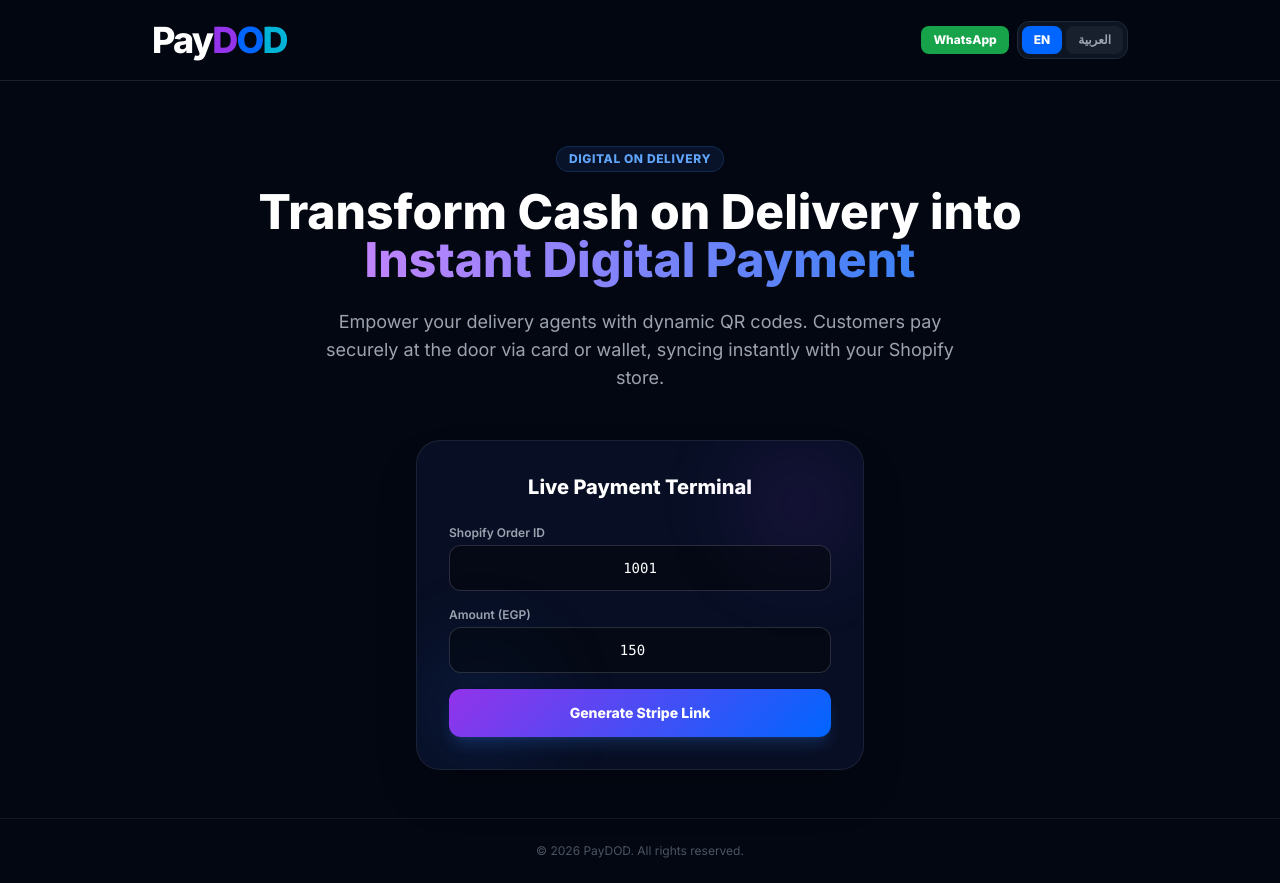
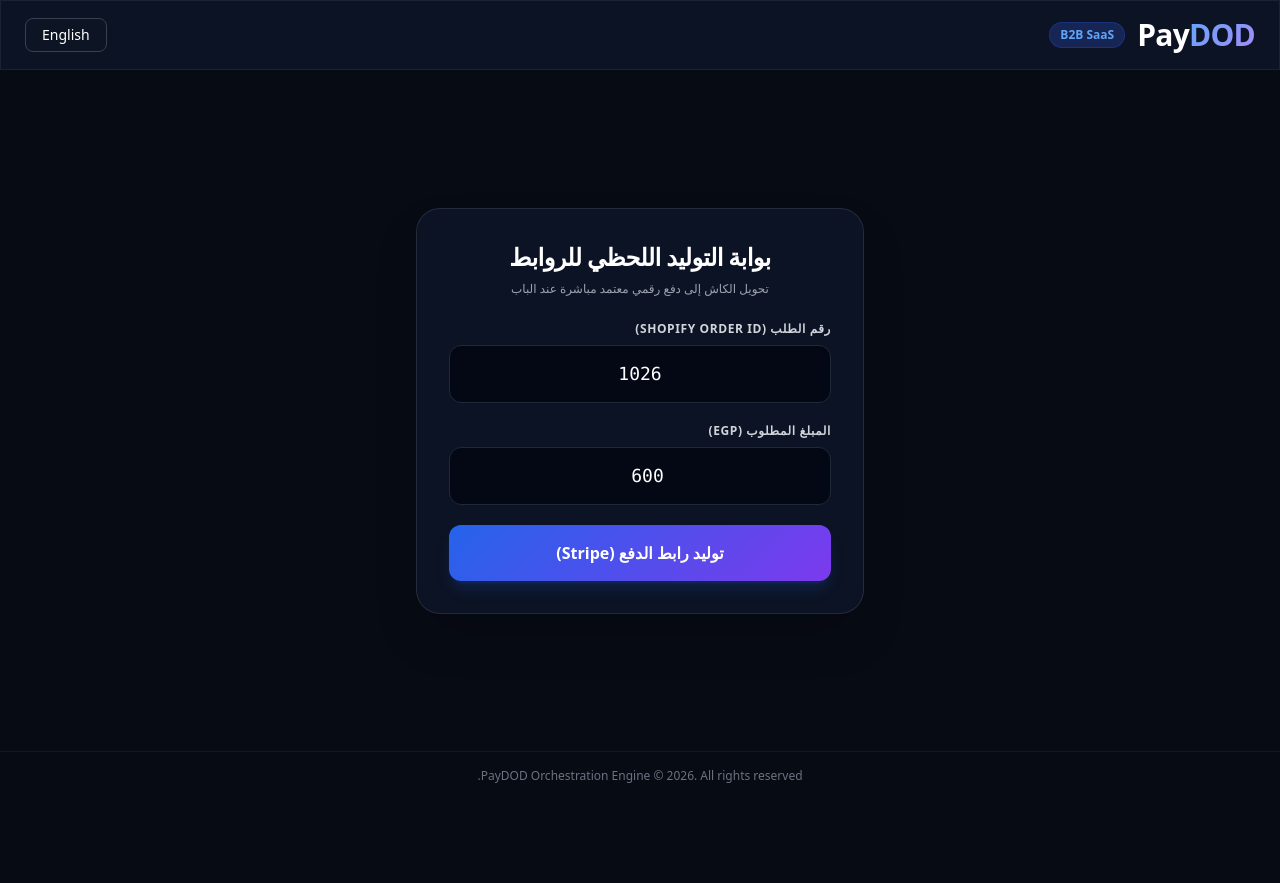
Before and after one commit to ahmdnaaman03-cmd/DOD, a Flask app: template templates/index.html in a window 1280 px wide. After the commit the page ends 783 px from the top, so only its background shows below. Run offline with Flask 3, Linux system fonts and the light colour scheme; the template is opened without the code that fills it, so the values that code supplies are empty; some libraries are stand-ins or nearby versions.

Commit message:
Update PayDOD UI template with multilingual support

```diff
--- a/templates/index.html
+++ b/templates/index.html
@@ -1,153 +1,134 @@
 <!DOCTYPE html>
-<html lang="en" id="html-root" dir="ltr" class="scroll-smooth">
+<html lang="ar" dir="rtl" id="htmlTag">
 <head>
     <meta charset="UTF-8">
     <meta name="viewport" content="width=device-width, initial-scale=1.0">
     <title>PayDOD | Digital on Delivery</title>
     <script src="https://cdn.tailwindcss.com"></script>
-    <link href="https://fonts.googleapis.com/css2?family=Cairo:wght@400;600;800&family=Inter:wght@400;600;800&display=swap" rel="stylesheet">
-    <script>
-        tailwind.config = {
-            theme: {
-                extend: {
-                    colors: { bgDark: '#030712', cardDark: '#0B132B', brandPurple: '#9333ea', brandBlue: '#0066ff' },
-                    fontFamily: { sans: ['Inter', 'sans-serif'], arabic: ['Cairo', 'sans-serif'] }
-                }
-            }
-        }
-    </script>
     <style>
-        body { background-color: #030712; color: #ffffff; }
-        .logo-text { font-weight: 800; letter-spacing: -0.05em; font-size: 2.25rem; }
-        .text-pay { color: #ffffff; }
-        .text-d { color: #9333ea; }
-        .text-o { color: #0066ff; }
-        .text-d2 { color: #00b4d8; }
-        .glass-card { background: rgba(11, 19, 43, 0.75); backdrop-filter: blur(16px); border: 1px solid rgba(255,255,255,0.08); }
-        .input-box { background: rgba(0, 0, 0, 0.4); border: 1px solid rgba(255, 255, 255, 0.15); color: #fff; }
-        .input-box:focus { border-color: #0066ff; outline: none; box-shadow: 0 0 0 3px rgba(0, 102, 255, 0.25); }
-        .btn-gradient { background: linear-gradient(135deg, #9333ea 0%, #0066ff 100%); transition: all 0.3s ease; }
-        .btn-gradient:hover { opacity: 0.9; transform: translateY(-1px); }
-        .lang-active { background: #0066ff; color: #fff; border-color: #0066ff; }
-        .lang-inactive { background: rgba(255,255,255,0.05); color: #9ca3af; border-color: rgba(255,255,255,0.1); }
+        body { background: #070b14; color: #ffffff; }
+        .brand-gradient { background: linear-gradient(135deg, #2563eb 0%, #7c3aed 100%); }
+        .text-gradient { background: linear-gradient(135deg, #60a5fa 0%, #a78bfa 100%); -webkit-background-clip: text; -webkit-text-fill-color: transparent; }
+        .glass-panel { background: rgba(15, 23, 42, 0.75); backdrop-filter: blur(16px); border: 1px solid rgba(255, 255, 255, 0.1); }
     </style>
 </head>
-<body class="antialiased font-sans" id="body-font">
-    <header class="border-b border-gray-800/80 bg-bgDark/90 backdrop-blur-md sticky top-0 z-50">
-        <div class="max-w-5xl mx-auto px-6 h-20 flex justify-between items-center">
-            <div class="flex items-center gap-1">
-                <span class="logo-text"><span class="text-pay">Pay</span><span class="text-d">D</span><span class="text-o">O</span><span class="text-d2">D</span></span>
+<body class="min-h-screen flex flex-col justify-between font-sans antialiased">
+    <header class="w-full border-b border-gray-800/80 px-6 py-4 flex justify-between items-center glass-panel sticky top-0 z-50">
+        <div class="flex items-center gap-3">
+            <div class="text-3xl font-black tracking-tight">Pay<span class="text-gradient">DOD</span></div>
+            <span class="text-xs bg-blue-950 text-blue-400 border border-blue-800/50 px-2.5 py-1 rounded-full font-semibold">B2B SaaS</span>
+        </div>
+        <button id="langToggle" onclick="toggleLanguage()" class="px-4 py-1.5 border border-gray-700 hover:border-gray-500 rounded-lg text-sm font-medium transition bg-gray-900/50">
+            English
+        </button>
+    </header>
+
+    <main class="flex-grow flex items-center justify-center p-4">
+        <div class="max-w-md w-full glass-panel rounded-3xl p-8 shadow-2xl space-y-6">
+            <div class="text-center space-y-2">
+                <h1 class="text-2xl font-bold tracking-tight" id="title">بوابة التوليد اللحظي للروابط</h1>
+                <p class="text-xs text-gray-400" id="subtitle">تحويل الكاش إلى دفع رقمي معتمد مباشرة عند الباب</p>
             </div>
-            <div class="flex items-center gap-2">
-                <a href="https://wa.me/201066004512" target="_blank" class="px-3 py-1.5 text-xs font-bold rounded-lg bg-green-600 hover:bg-green-700 text-white transition-all flex items-center gap-1">WhatsApp</a>
-                <div class="flex items-center gap-1 bg-gray-900/80 p-1 rounded-xl border border-gray-800">
-                    <button onclick="setLanguage('en')" id="btn-en" class="px-3 py-1.5 text-xs font-bold rounded-lg lang-active transition-all">EN</button>
-                    <button onclick="setLanguage('ar')" id="btn-ar" class="px-3 py-1.5 text-xs font-bold rounded-lg lang-inactive transition-all">العربية</button>
+
+            <form id="payForm" class="space-y-5">
+                <div>
+                    <label class="block text-xs font-semibold text-gray-300 uppercase tracking-wider mb-2" id="lblOrder">رقم الطلب (Shopify Order ID)</label>
+                    <input type="text" id="shopify_order_id" value="1026" required class="w-full bg-gray-950/80 border border-gray-800 rounded-xl px-4 py-3.5 text-center text-lg font-mono focus:outline-none focus:border-blue-500 text-white transition">
                 </div>
-            </div>
-        </div>
-    </header>
-    <main class="max-w-4xl mx-auto px-6 pt-16 pb-12 text-center">
-        <div class="inline-block mb-4 px-3 py-1 rounded-full bg-blue-500/10 border border-blue-500/20 text-blue-400 text-xs font-bold uppercase tracking-wider" id="badge-text">
-            Digital on Delivery
-        </div>
-        <h1 class="text-4xl md:text-5xl font-extrabold leading-tight mb-6" id="hero-title">
-            Transform Cash on Delivery into <span class="bg-gradient-to-r from-purple-400 to-blue-500 bg-clip-text text-transparent">Instant Digital Payment</span>
-        </h1>
-        <p class="text-gray-400 text-base md:text-lg max-w-2xl mx-auto mb-12" id="hero-desc">
-            Empower your delivery agents with dynamic QR codes. Customers pay securely at the door via card or wallet, syncing instantly with your Shopify store.
-        </p>
-        <div id="demo" class="max-w-md mx-auto glass-card p-8 rounded-3xl shadow-2xl text-start relative overflow-hidden">
-            <div class="absolute top-0 right-0 w-32 h-32 bg-purple-600/10 rounded-full blur-2xl"></div>
-            <div class="absolute bottom-0 left-0 w-32 h-32 bg-blue-600/10 rounded-full blur-2xl"></div>
-            <h3 class="text-xl font-bold mb-6 text-center" id="demo-card-title">Live Payment Terminal</h3>
-            <form id="checkout-form" class="space-y-4 relative z-10">
+
                 <div>
-                    <label class="block text-xs font-semibold text-gray-400 mb-1" id="label-order">Shopify Order ID</label>
-                    <input type="text" id="shopify_order_id" value="1001" required class="w-full input-box p-3 rounded-xl text-sm font-mono text-center">
+                    <label class="block text-xs font-semibold text-gray-300 uppercase tracking-wider mb-2" id="lblAmount">المبلغ المطلوب (EGP)</label>
+                    <input type="number" id="amount" value="600" required class="w-full bg-gray-950/80 border border-gray-800 rounded-xl px-4 py-3.5 text-center text-lg font-mono focus:outline-none focus:border-blue-500 text-white transition">
                 </div>
-                <div>
-                    <label class="block text-xs font-semibold text-gray-400 mb-1" id="label-amount">Amount (EGP)</label>
-                    <input type="number" id="amount" value="150" required class="w-full input-box p-3 rounded-xl text-sm font-mono text-center">
-                </div>
-                <button type="submit" id="pay-btn" class="w-full btn-gradient text-white font-bold py-3.5 rounded-xl text-sm shadow-lg shadow-blue-500/20 mt-2">
-                    Generate Stripe Link
+
+                <button type="submit" id="submitBtn" class="w-full brand-gradient hover:opacity-90 font-bold py-4 px-4 rounded-xl transition shadow-lg shadow-blue-600/20 text-white">
+                    توليد رابط الدفع (Stripe)
                 </button>
             </form>
-            <div id="result" class="mt-4 text-center hidden text-sm"></div>
+
+            <div id="statusBox" class="hidden p-4 rounded-xl border text-center text-sm font-medium break-all"></div>
         </div>
     </main>
-    <footer class="border-t border-gray-900 py-6 text-center text-gray-600 text-xs">
-        <p id="footer-text">&copy; 2026 PayDOD. All rights reserved.</p>
+    <footer class="py-4 text-center text-xs text-gray-500 border-t border-gray-900">
+        PayDOD Orchestration Engine &copy; 2026. All rights reserved.
     </footer>
+
     <script>
-        const content = {
+        let currentLang = 'ar';
+        const i18n = {
+            ar: {
+                btnLang: 'English',
+                title: 'بوابة التوليد اللحظي للروابط',
+                subtitle: 'تحويل الكاش إلى دفع رقمي معتمد مباشرة عند الباب',
+                lblOrder: 'رقم الطلب (Shopify Order ID)',
+                lblAmount: 'المبلغ المطلوب (EGP)',
+                btnSubmit: 'توليد رابط الدفع (Stripe)',
+                processing: 'جاري إنشاء جلسة الدفع...',
+                success: 'تم إنشاء الرابط بنجاح:',
+                err: 'حدث خطأ: '
+            },
             en: {
-                dir: 'ltr', font: 'font-sans', badge: 'Digital on Delivery',
-                title: 'Transform Cash on Delivery into <span class="bg-gradient-to-r from-purple-400 to-blue-500 bg-clip-text text-transparent">Instant Digital Payment</span>',
-                desc: 'Empower your delivery agents with dynamic QR codes.',
-                demoTitle: 'Live Payment Terminal', labelOrder: 'Shopify Order ID', labelAmount: 'Amount (EGP)',
-                payBtn: 'Generate Stripe Link', generating: 'Generating Link...', footer: '&copy; 2026 PayDOD.'
-            },
-            ar: {
-                dir: 'rtl', font: 'font-arabic', badge: 'الدفع الرقمي عند الاستلام',
-                title: 'حول الدفع عند الاستلام إلى <span class="bg-gradient-to-r from-purple-400 to-blue-500 bg-clip-text text-transparent">دفع رقمي لحظي آمن</span>',
-                desc: 'امنح مندوبيك رموز QR ديناميكية عند باب العميل.',
-                demoTitle: 'تجربة الدفع الفوري', labelOrder: 'رقم طلب شوبيفاي', labelAmount: 'المبلغ (جنيه مصري)',
-                payBtn: 'إنشاء رابط دفع Stripe', generating: 'جاري إنشاء الرابط...', footer: '&copy; 2026 PayDOD.'
+                btnLang: 'العربية',
+                title: 'Live Payment Terminal',
+                subtitle: 'Convert Cash-on-Delivery to Instant Digital Payments',
+                lblOrder: 'Shopify Order ID',
+                lblAmount: 'Amount (EGP)',
+                btnSubmit: 'Generate Stripe Link',
+                processing: 'Creating Payment Session...',
+                success: 'Link Created Successfully:',
+                err: 'Error: '
             }
         };
-        function setLanguage(lang) {
-            const data = content[lang];
-            const html = document.getElementById('html-root');
-            const body = document.getElementById('body-font');
-            html.setAttribute('dir', data.dir);
-            body.className = `antialiased ${data.font}`;
-            document.getElementById('badge-text').innerText = data.badge;
-            document.getElementById('hero-title').innerHTML = data.title;
-            document.getElementById('hero-desc').innerText = data.desc;
-            document.getElementById('demo-card-title').innerText = data.demoTitle;
-            document.getElementById('label-order').innerText = data.labelOrder;
-            document.getElementById('label-amount').innerText = data.labelAmount;
-            document.getElementById('pay-btn').innerText = data.payBtn;
-            document.getElementById('footer-text').innerHTML = data.footer;
-            if(lang === 'ar') {
-                document.getElementById('btn-ar').className = 'px-3 py-1.5 text-xs font-bold rounded-lg lang-active transition-all';
-                document.getElementById('btn-en').className = 'px-3 py-1.5 text-xs font-bold rounded-lg lang-inactive transition-all';
-            } else {
-                document.getElementById('btn-en').className = 'px-3 py-1.5 text-xs font-bold rounded-lg lang-active transition-all';
-                document.getElementById('btn-ar').className = 'px-3 py-1.5 text-xs font-bold rounded-lg lang-inactive transition-all';
-            }
+
+        function toggleLanguage() {
+            currentLang = currentLang === 'ar' ? 'en' : 'ar';
+            const htmlTag = document.getElementById('htmlTag');
+            htmlTag.dir = currentLang === 'ar' ? 'rtl' : 'ltr';
+            htmlTag.lang = currentLang;
+
+            document.getElementById('langToggle').innerText = i18n[currentLang].btnLang;
+            document.getElementById('title').innerText = i18n[currentLang].title;
+            document.getElementById('subtitle').innerText = i18n[currentLang].subtitle;
+            document.getElementById('lblOrder').innerText = i18n[currentLang].lblOrder;
+            document.getElementById('lblAmount').innerText = i18n[currentLang].lblAmount;
+            document.getElementById('submitBtn').innerText = i18n[currentLang].btnSubmit;
         }
-        document.getElementById('checkout-form').addEventListener('submit', async (e) => {
+        document.getElementById('payForm').addEventListener('submit', async (e) => {
             e.preventDefault();
-            const btn = document.getElementById('pay-btn');
-            const resDiv = document.getElementById('result');
+            const btn = document.getElementById('submitBtn');
+            const statusBox = document.getElementById('statusBox');
+            const orderId = document.getElementById('shopify_order_id').value;
+            const amount = document.getElementById('amount').value;
+
             btn.disabled = true;
-            btn.innerText = 'Processing...';
+            btn.innerText = i18n[currentLang].processing;
+            statusBox.className = 'p-4 rounded-xl border text-center text-sm font-medium bg-gray-900 border-gray-800 text-gray-300';
+            statusBox.innerText = i18n[currentLang].processing;
+            statusBox.classList.remove('hidden');
+
             try {
                 const res = await fetch('/create-checkout-session', {
                     method: 'POST',
                     headers: { 'Content-Type': 'application/json' },
-                    body: JSON.stringify({
-                        shopify_order_id: document.getElementById('shopify_order_id').value,
-                        amount: document.getElementById('amount').value
-                    })
+                    body: JSON.stringify({ shopify_order_id: orderId, amount: amount })
                 });
+
                 const data = await res.json();
-                if (data.url) {
-                    window.location.href = data.url;
+
+                if (res.ok && (data.checkout_url || data.url)) {
+                    const url = data.checkout_url || data.url;
+                    statusBox.className = 'p-4 rounded-xl border text-center text-sm font-medium bg-green-950/60 border-green-800 text-green-300';
+                    statusBox.innerHTML = `${i18n[currentLang].success}<br><a href="${url}" target="_blank" class="text-blue-400 font-bold underline mt-2 inline-block">${url}</a>`;
                 } else {
-                    resDiv.classList.remove('hidden');
-                    resDiv.innerHTML = `<span class="text-red-400">Error: ${data.error || 'Failed'}</span>`;
-                    btn.disabled = false;
-                    btn.innerText = 'Generate Stripe Link';
+                    statusBox.className = 'p-4 rounded-xl border text-center text-sm font-medium bg-red-950/60 border-red-800 text-red-300';
+                    statusBox.innerText = i18n[currentLang].err + (data.error || 'Server error');
                 }
             } catch (err) {
-                resDiv.classList.remove('hidden');
-                resDiv.innerHTML = `<span class="text-red-400">Connection error</span>`;
+                statusBox.className = 'p-4 rounded-xl border text-center text-sm font-medium bg-red-950/60 border-red-800 text-red-300';
+                statusBox.innerText = i18n[currentLang].err + 'Network failure';
+            } finally {
                 btn.disabled = false;
-                btn.innerText = 'Generate Stripe Link';
+                btn.innerText = i18n[currentLang].btnSubmit;
             }
         });
     </script>
```
